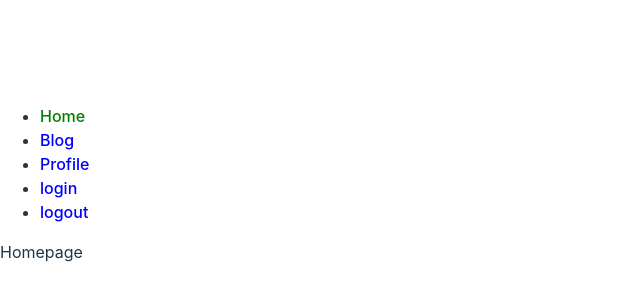
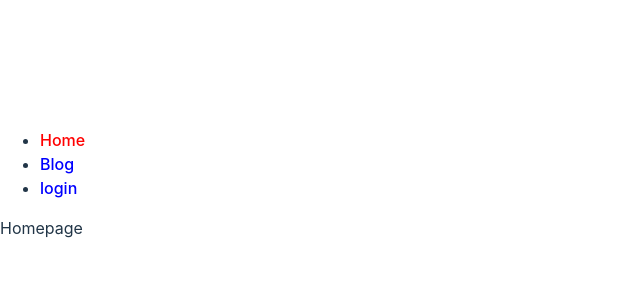
Before and after one commit to lfer9980/curso_react_router_dom, a React (Vite) app: page / in a window 1280 px wide. Shown: the part 216-516 px from the top of the page, without its empty margins (0-640 px from the left). Built offline with nearby package versions, Linux system fonts and the light colour scheme.

Commit message:
:art: Menu con rutas publicas y privadas

```diff
--- a/src/Menu.jsx
+++ b/src/Menu.jsx
@@ -1,19 +1,32 @@
 import React from "react";
-import { Link, NavLink } from "react-router-dom";
+import { NavLink } from "react-router-dom";
+import { useAuth } from "./auth";
 
 function Menu() {
+	const auth = useAuth();
+
+
 	return (
 		<nav>
 			<ul>
-				{routes.map(route => (
-					<li key={route.to}>
-						<NavLink
-						to={route.to}
-						style={({ isActive }) => ({color: isActive ? "green": "blue" })}
-						key={route.to}
-						>{route.text}</NavLink>
-					</li>
-				))}
+				{routes.map( route => {
+					if (route.private && !auth.user) return null;
+
+					if(auth.user && route.publicOnly) return null;
+
+					return (
+						<li key={route.to}>
+							<NavLink
+								style={({ isActive }) => ({
+									color: isActive ? "red": "blue",
+								})}
+								to={route.to}
+							>
+								{route.text}
+							</NavLink>
+						</li>
+					)
+				})}
 			</ul>
 		</nav>
 	);
@@ -24,24 +37,30 @@ const routes = [];
 routes.push({
 	to: "/",
 	text: "Home",
+	private: false,
 })
 
 routes.push({
 	to: "/blog",
 	text: "Blog",
+	private: false,
 })
 
 routes.push({
 	to: "/profile",
 	text: "Profile",
+	private: true,
 })
 routes.push({
 	to: "/login",
 	text: "login",
+	publicOnly: true,
+	private: false,
 })
 routes.push({
 	to: "/logout",
 	text: "logout",
+	private: true,
 })
 
 export {Menu};
```
